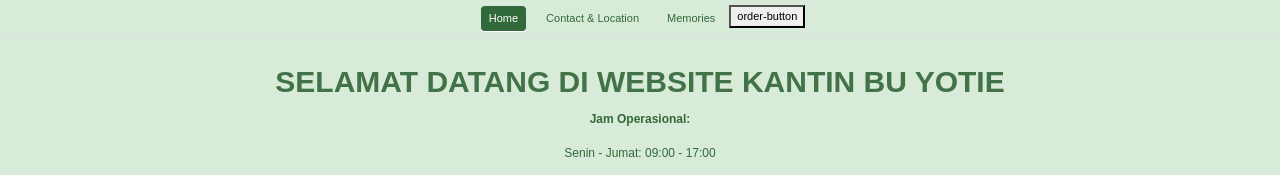
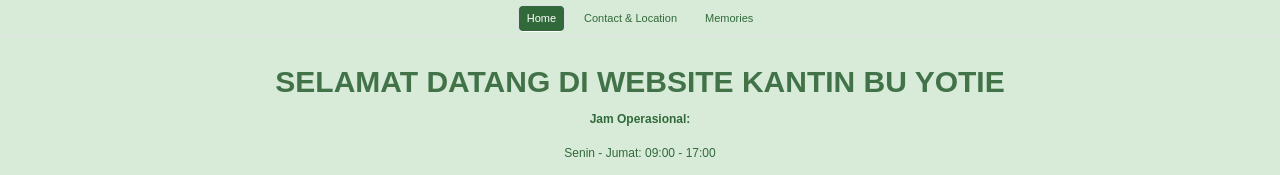
Before and after one commit to Orcanine/kantinyotie.github.io, a plain HTML site: page index.html in a window 1280 px wide. Shown: the top 175 px of the page. Drawn offline with nearby package versions, Linux system fonts and the light colour scheme; a web font is replaced by a local one.

Commit message:
Update index.html

```diff
--- a/index.html
+++ b/index.html
@@ -172,11 +172,6 @@
         <li class="nav-item">
             <a class="nav-link" href="memories.html">Memories</a>
         </li>
-<!-- Button redirects to order.html -->
-<a href="menu.html">
-  <button>order-button</button>
-</a>
-
     </ul>
 
 
```
